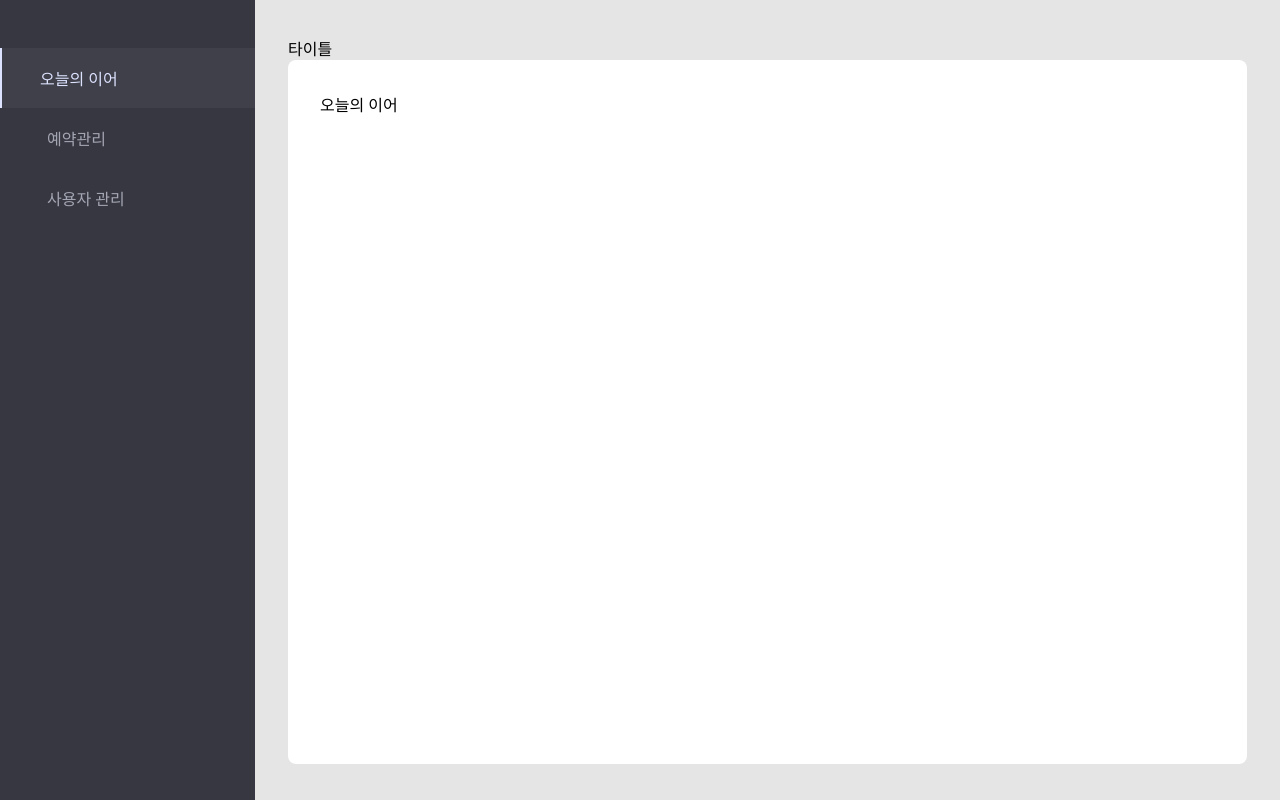
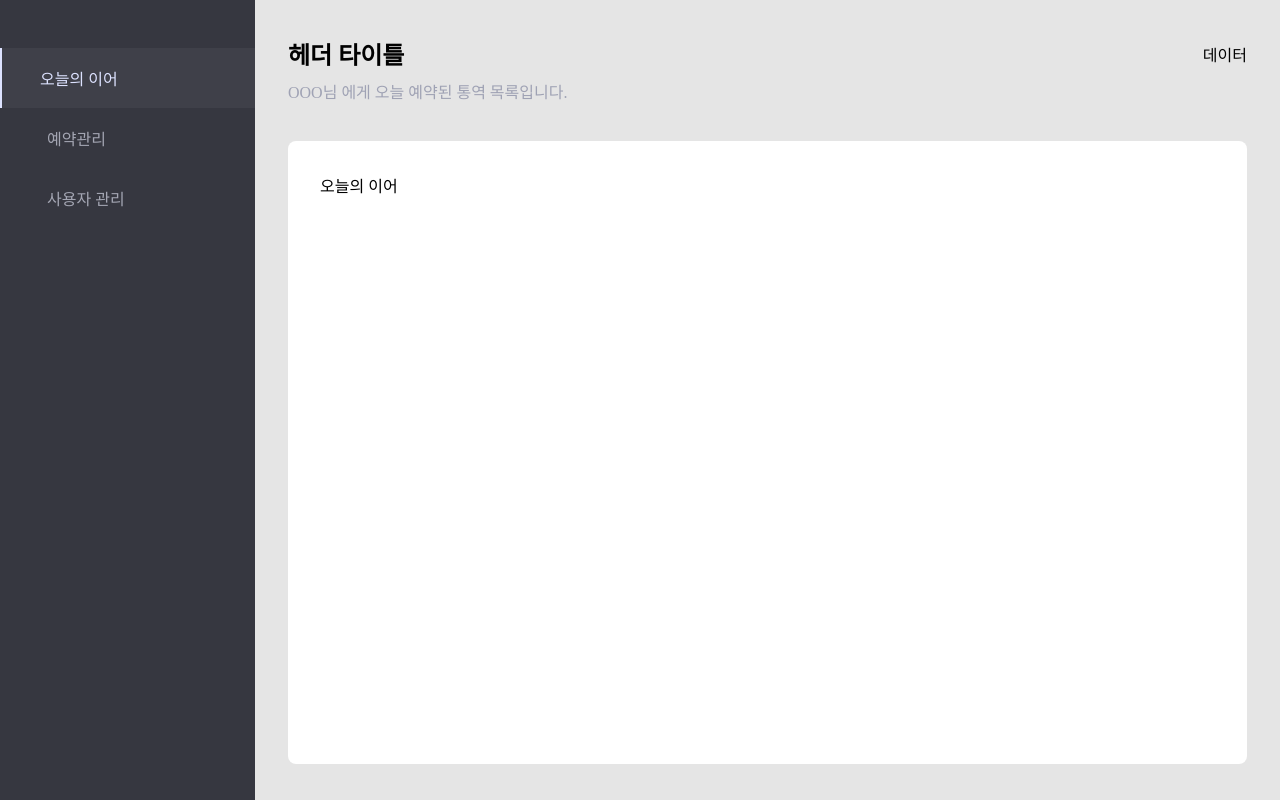
Before and after one commit to Sullivan-for-EAR/signear-web, a React (Create React App) app: page / in a window 1280 px wide. Built offline with nearby package versions, Linux system fonts and the light colour scheme.

Commit message:
레이아웃 구조 수정

```diff
--- a/src/components/Header/index.tsx
+++ b/src/components/Header/index.tsx
@@ -1,8 +1,19 @@
 import React from 'react';
-import Box from '@/components/Header';
+import Box from '@/components/Box';
+import Flex from '@/components/Flex';
 
-const Header: React.FC = () => {
-  return <Box>Header</Box>;
+const DefaultHeader: React.FC = () => {
+  return (
+    <Box mb="38px">
+      <Flex justifyContent="space-between" alignItems="center" mb="8px">
+        <Box fontSize="24px" fontWeight="700">
+          헤더 타이틀
+        </Box>
+        <Box>데이터</Box>
+      </Flex>
+      <Box color="#9FA2B4">OOO님 에게 오늘 예약된 통역 목록입니다.</Box>
+    </Box>
+  );
 };
 
-export default Header;
+export default DefaultHeader;
--- a/src/pages/todayEars/index.tsx
+++ b/src/pages/todayEars/index.tsx
@@ -1,12 +1,10 @@
 import React from 'react';
-import Box from '@/components/Box';
 import Flex from '@/components/Flex';
 import TableContent from '@/components/TableContent';
 
 const TodayEars: React.FC = () => {
   return (
     <Flex flexDirection="column" flex="1">
-      <Box>타이틀</Box>
       <TableContent title="오늘의 이어" />
     </Flex>
   );
--- a/src/templates/DefaultLayout/index.tsx
+++ b/src/templates/DefaultLayout/index.tsx
@@ -2,6 +2,8 @@ import React from 'react';
 
 import Flex from '@/components/Flex';
 import DefaultSidebar from '@/components/DefaultSidebar';
+import DefaultHeader from '@/components/Header';
+
 interface LayoutProps {
   children: React.ReactNode;
 }
@@ -11,6 +13,7 @@ const DefaultLayout: React.FC<LayoutProps> = ({ children }) => {
     <Flex flex="1">
       <DefaultSidebar />
       <Flex flexDirection="column" p="36px 33px" flex="1 0 auto">
+        <DefaultHeader />
         {children}
       </Flex>
     </Flex>
```
